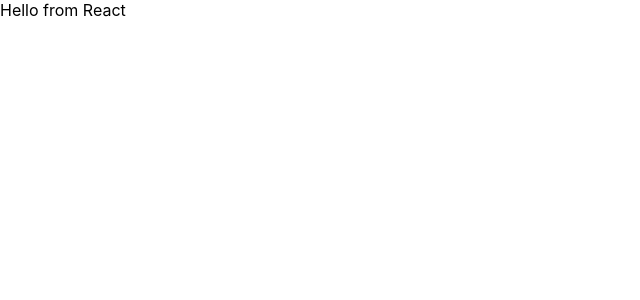
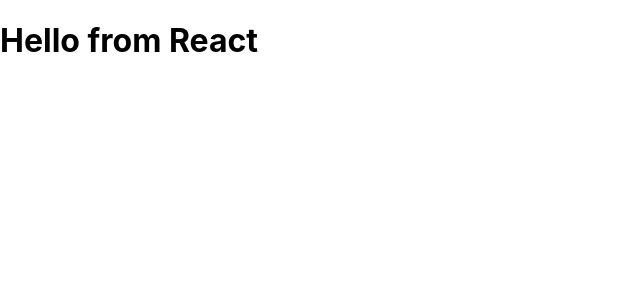
Before and after one commit to HimaGirija99/React-Project, a React (Create React App) app: page / in a window 1280 px wide. Shown: the top 300 px of the page, without its empty margins (0-640 px from the left). Built offline with nearby package versions, Linux system fonts and the light colour scheme.

Commit message:
commit 3

```diff
--- a/src/App.js
+++ b/src/App.js
@@ -3,7 +3,7 @@
 
 function App() {
   return (
-    <div> Hello from React </div>
+    <div> <h1>Hello from React</h1> </div>
   );
 }
 
```
